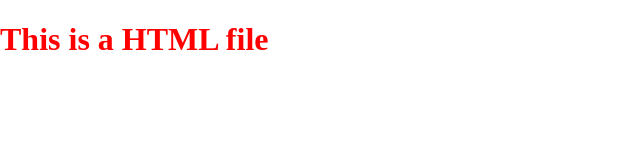
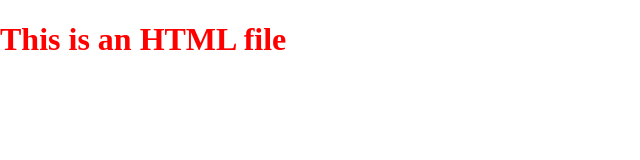
Before and after one commit to crashDeltaGbg/gitExercise, a plain HTML site: page index.html in a window 1280 px wide. Shown: the whole page, without its empty margins (0-640 px from the left). Drawn offline with Linux system fonts and the light colour scheme.

Commit message:
Update index.html
Corrected typo

```diff
--- a/index.html
+++ b/index.html
@@ -7,6 +7,6 @@
     <title>Git Exercises</title>
 </head>
 <body>
-    <h1>This is a HTML file</h1>
+    <h1>This is an HTML file</h1>
 </body>
 </html>
```
